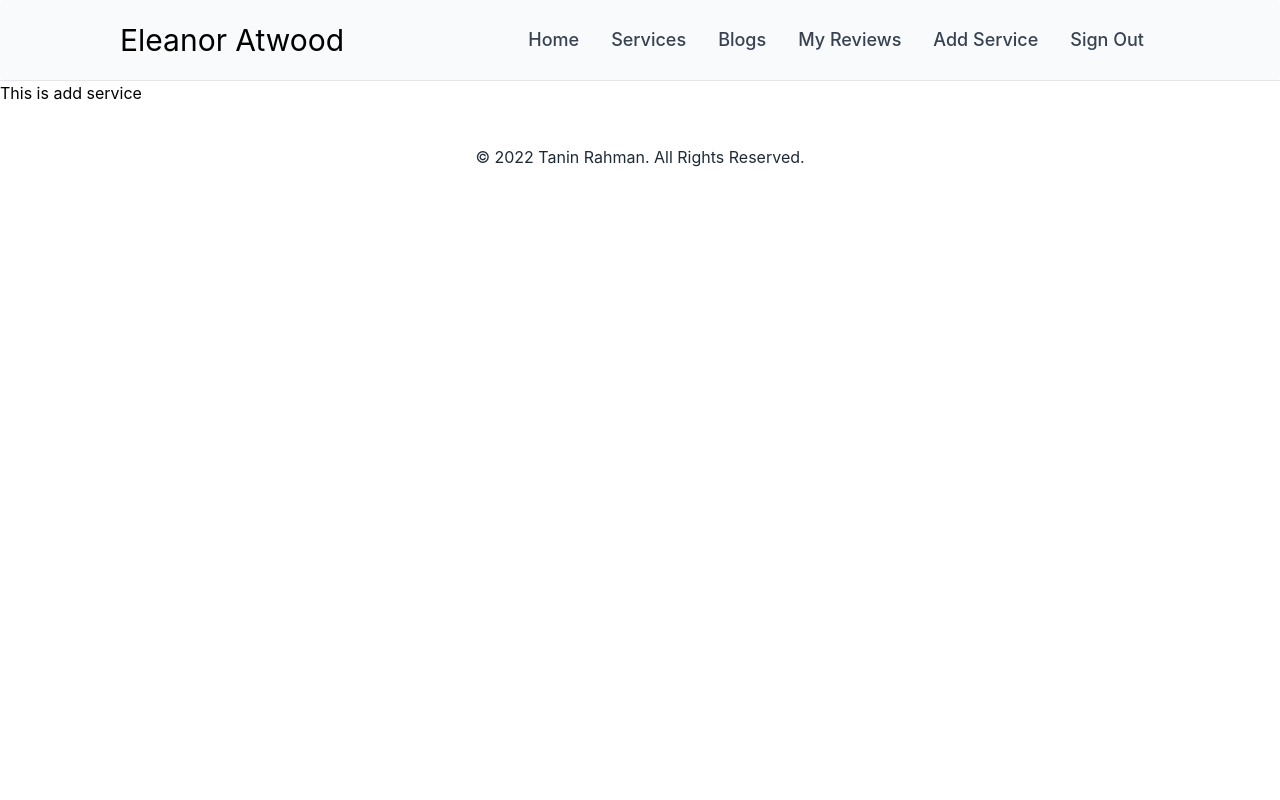
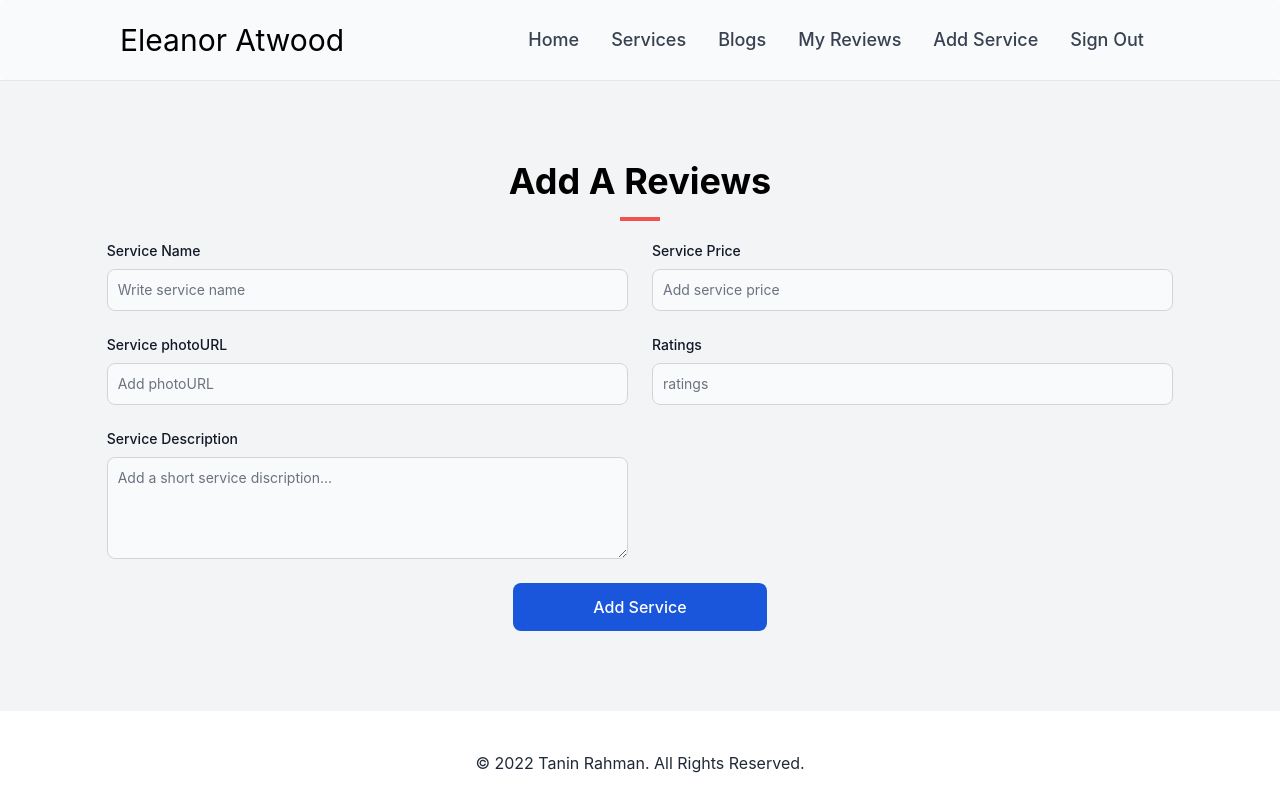
Before and after one commit to taninrahman21/the-smart-tutor-client, a React (Create React App) app: page /add-service in a window 1280 px wide. Built offline with nearby package versions, Linux system fonts and the light colour scheme; no server answers; sample sign-in values are in the browser's storage.

Commit message:
add new service add update review

```diff
--- a/src/Pages/AddService/AddService.js
+++ b/src/Pages/AddService/AddService.js
@@ -1,9 +1,74 @@
 import React from 'react';
+import { useState } from 'react';
 
 const AddService = () => {
+  const [service, setService] = useState({});
+
+  const handleAddService = event => {
+    event.preventDefault();
+    console.log(service);
+
+    fetch('http://localhost:5000/allservices', {
+      method: 'POST',
+      headers: {
+          'content-type': 'application/json'
+      },
+      body: JSON.stringify(service)
+  })
+  .then(res => res.json())
+  .then(data => {
+    console.log(data);
+      if(data.acknowledged){
+
+      }
+  }).catch(err => console.error(err))
+
+  }
+  const handleInputBlur = event =>{
+    const field = event.target.name;
+    const value = event.target.value;
+    const newService = {...service}
+    newService[field] = value;
+    setService(newService);
+}
   return (
-    <div>
-      This is add service
+    <div className='py-20 bg-gray-100'>
+       <div className="text-center mb-5">
+        <h1 className="text-4xl font-bold">Add A Reviews</h1>
+        <div className="h-1 w-10 bg-red-500 mx-auto mt-4"></div>
+      </div>
+<form onSubmit={handleAddService} className='w-5/6 mx-auto'>
+    <div className="grid gap-6 mb-6 md:grid-cols-2">
+        <div>
+            <label htmlFor="first_name" className="block mb-2 text-sm font-medium text-gray-900 dark:text-gray-300">Service Name</label>
+            <input onBlur={handleInputBlur}  type="text" name='name' className="bg-gray-50 border border-gray-300 text-gray-900 text-sm rounded-lg focus:ring-blue-500 focus:border-blue-500 block w-full p-2.5 dark:bg-gray-700 dark:border-gray-600 dark:placeholder-gray-400 dark:text-white dark:focus:ring-blue-500 dark:focus:border-blue-500" placeholder="Write service name" required/>
+        </div>
+
+        <div>
+            <label htmlFor="price" className="block mb-2 text-sm font-medium text-gray-900 dark:text-gray-300">Service Price</label>
+            <input onBlur={handleInputBlur}  type="text" name='price' className="bg-gray-50 border border-gray-300 text-gray-900 text-sm rounded-lg focus:ring-blue-500 focus:border-blue-500 block w-full p-2.5 dark:bg-gray-700 dark:border-gray-600 dark:placeholder-gray-400 dark:text-white dark:focus:ring-blue-500 dark:focus:border-blue-500" placeholder="Add service price" required/>
+        </div>
+
+        <div>
+            <label htmlFor="image" className="block mb-2 text-sm font-medium text-gray-900 dark:text-gray-300">Service photoURL</label>
+            <input  onBlur={handleInputBlur} type="url" name='image'  className="bg-gray-50 border border-gray-300 text-gray-900 text-sm rounded-lg focus:ring-blue-500 focus:border-blue-500 block w-full p-2.5 dark:bg-gray-700 dark:border-gray-600 dark:placeholder-gray-400 dark:text-white dark:focus:ring-blue-500 dark:focus:border-blue-500" placeholder="Add photoURL" required/>
+        </div>
+        <div>
+            <label htmlFor="ratings" className="block mb-2 text-sm font-medium text-gray-900 dark:text-gray-300">Ratings</label>
+            <input onBlur={handleInputBlur}  type="number" name='ratings' className="bg-gray-50 border border-gray-300 text-gray-900 text-sm rounded-lg focus:ring-blue-500 focus:border-blue-500 block w-full p-2.5 dark:bg-gray-700 dark:border-gray-600 dark:placeholder-gray-400 dark:text-white dark:focus:ring-blue-500 dark:focus:border-blue-500" placeholder="ratings" required/>
+        </div>
+        <div>
+            <label htmlFor="description" className="block mb-2 text-sm font-medium text-gray-900 dark:text-gray-300">Service Description</label>
+            <textarea onBlur={handleInputBlur} name='description' rows="4" className="block p-2.5 w-full text-sm text-gray-900 bg-gray-50 rounded-lg border border-gray-300 focus:ring-blue-500 focus:border-blue-500 dark:bg-gray-700 dark:border-gray-600 dark:placeholder-gray-400 dark:text-white dark:focus:ring-blue-500 dark:focus:border-blue-500"
+           placeholder='Add a short service discription...' required></textarea>
+        </div>
+    </div>
+    <div className='flex justify-center'>
+    <button type="submit" className=" text-white bg-blue-700 hover:bg-blue-800 focus:ring-4 focus:outline-none focus:ring-blue-300 font-medium rounded-lg text-base w-full sm:w-auto px-20 py-3 text-center dark:bg-blue-600 dark:hover:bg-blue-700 dark:focus:ring-blue-800">Add Service</button>
+    </div>
+
+</form>
+
     </div>
   );
 };
--- a/src/Pages/AllServices/AllServices.js
+++ b/src/Pages/AllServices/AllServices.js
@@ -19,7 +19,7 @@ const AllServices = () => {
       </div>
       <div className='grid grid-cols-3 gap-5 w-5/6 mx-auto mt-10'>
         {
-          services.map(service => <Service key={service._id} service={service}></Service>)
+          services?.map(service => <Service key={service._id} service={service}></Service>)
         }
       </div>
 
--- /dev/null
+++ b/src/Pages/MyReviews/UpdateReview.js
@@ -0,0 +1,46 @@
+import React from 'react';
+import { useLoaderData } from 'react-router-dom';
+
+const UpdateReview = () => {
+  const storedReview = useLoaderData();
+  console.log(storedReview);
+  // const [review, setReview] = useState(storedReview);
+
+  const handleUpdate = event => {
+    event.preventDefault();
+    // const updatedReview = event.target.review.value;
+    // const newReview = {...review};
+    // newReview['review'] = updatedReview;
+    // setReview(newReview);
+
+  //   fetch(`http://localhost:5000/reviews/${review?._id}`, {
+  //     method: 'PATCH',
+  //     headers: {
+  //       'content-type': 'application/json'
+  //     },
+  //     body: JSON.stringify(review)
+  //   }).then(res => res.json()).then(data => {
+  //     console.log(data);
+  //   })
+
+  }
+  return (
+    <div className='my-20'>
+      <div className="text-center">
+        <h1 className="text-4xl font-bold">Update Your Review</h1>
+        <div className="h-1 w-10 bg-red-500 mx-auto mt-4"></div>
+      </div>
+        <div className='w-5/6 mx-auto mt-8'>
+                 <h1 className='text-3xl font-semibold'>Service Name: {}</h1>
+                <form onSubmit={handleUpdate} className='mt-5'>
+                  <label htmlFor="message" className="block mb-2 text-sm font-medium text-gray-900 dark:text-gray-400">Your Review</label>
+                  <textarea name='review' rows="4" className="block p-2.5 w-full text-sm text-gray-900 bg-gray-50 rounded-lg border border-gray-300 focus:ring-blue-500 focus:border-blue-500 dark:bg-gray-700 dark:border-gray-600 dark:placeholder-gray-400 dark:text-white dark:focus:ring-blue-500 dark:focus:border-blue-500"
+                  placeholder='Add a new review....'></textarea>
+                  <button type='submit' className={`text-white mt-3 bg-[#9c380c] hover:bg-[#912f06] font-medium text-base px-4 py-1 `}>Update Review</button>
+                 </form>
+            </div>
+    </div>
+  );
+};
+
+export default UpdateReview;
--- a/src/Pages/Shared/Contact/Contact.js
+++ b/src/Pages/Shared/Contact/Contact.js
@@ -10,7 +10,7 @@ const Contact = () => {
   return (
     <div className='bg-gray-100 py-24'>
        <Toaster position="top-center" reverseOrder={false} />
-<div className="w-5/6 mx-auto max-w-sm bg-white rounded-lg border border-gray-200 shadow-md sm:p-6 md:px-8 dark:bg-gray-800 dark:border-gray-700">
+<div className="w-5/6 mx-auto max-w-sm bg-white rounded-lg border border-gray-200 shadow-md p-6 md:px-8 dark:bg-gray-800 dark:border-gray-700">
     <form onSubmit={handleSendRequest}>
       <p className='text-gray-700 mb-5 text-center'>Request Appointment</p>
         <h2 className="text-2xl font-medium text-gray-900 text-center">Make an Appointment With Me</h2>
--- a/src/Pages/Shared/Service/Service.js
+++ b/src/Pages/Shared/Service/Service.js
@@ -7,7 +7,7 @@ const Service = ({service}) => {
     <div className='border rounded-sm shadow-sm p-4'>
       <img className='h-[200px] w-full rounded-sm' src={image} alt="courseimg" />
       <h1 className='text-2xl font-semibold mt-3'>{name}</h1>
-      <p className='text-justify'>{description.length < 10 ? description : description.slice(0,100)+'...'}</p>
+      <p className='text-justify'>{description?.length < 10 ? description : description?.slice(0,100)+'...'}</p>
       <div className="mt-2 flex justify-center">
         <Link to={`/service/${_id}`} className="w-full text-center focus:outline-none text-white bg-[#3f6c51] hover:bg-[#365e45] font-medium px-5 py-2">See Details</Link>
         </div>
--- a/src/Routes/Routes/Routes.js
+++ b/src/Routes/Routes/Routes.js
@@ -6,6 +6,7 @@ import Blogs from "../../Pages/Blogs/Blogs";
 import Home from "../../Pages/Home/Home/Home";
 import Login from "../../Pages/Login/Login";
 import MyReviews from "../../Pages/MyReviews/MyReviews";
+import UpdateReview from "../../Pages/MyReviews/UpdateReview";
 import NotFound from "../../Pages/NotFound/NotFound";
 import About from "../../Pages/Shared/About/About";
 import Contact from "../../Pages/Shared/Contact/Contact";
@@ -64,6 +65,11 @@ export const routes = createBrowserRouter([
         element: <Blogs></Blogs>
       },
       {
+        path: '/reviews/:id',
+        element: <UpdateReview></UpdateReview>,
+        loader: ({params}) => fetch(`http://localhost:5000/reviews/${params.id}`)
+      },
+      {
         path: '*',
         element: <NotFound></NotFound>
       }
```
Also changed, not shown: src/Pages/MyReviews/MyReviews.js (+16 -11 lines).
